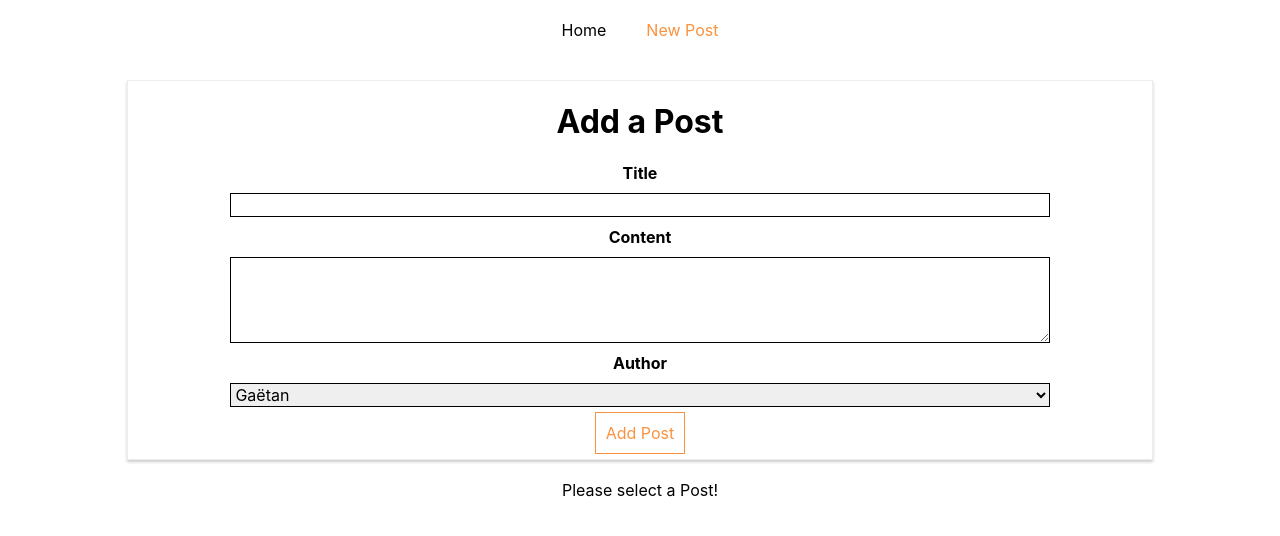
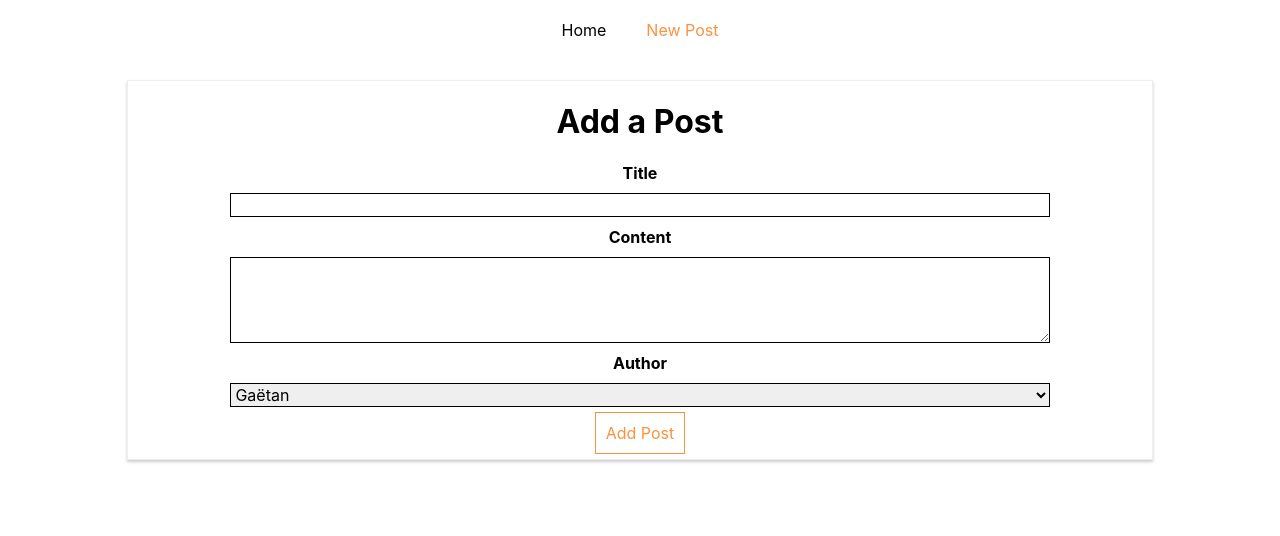
Before and after one commit to gaetanBloch/react-routing, a React (Create React App) app: page /new-post in a window 1280 px wide. Shown: the top 536 px of the page. Built offline with nearby package versions, Linux system fonts and the light colour scheme; no server answers.

Commit message:
Use Router Switch to load a Single Route

```diff
--- a/src/containers/Blog/Blog.js
+++ b/src/containers/Blog/Blog.js
@@ -1,5 +1,5 @@
 import React, { Component } from 'react';
-import { NavLink, Route } from 'react-router-dom';
+import { NavLink, Route, Switch } from 'react-router-dom';
 
 import './Blog.css';
 import Posts from './Posts/Posts';
@@ -29,9 +29,11 @@
             </ul>
           </nav>
         </header>
-        <Route path="/" component={Posts} exact />
-        <Route path="/new-post" component={NewPost} />
-        <Route path="/:id" component={FullPost} exact />
+        <Switch>
+          <Route path="/" component={Posts} exact />
+          <Route path="/new-post" component={NewPost} />
+          <Route path="/:id" component={FullPost} exact />
+        </Switch>
       </div>
     );
   }
```
